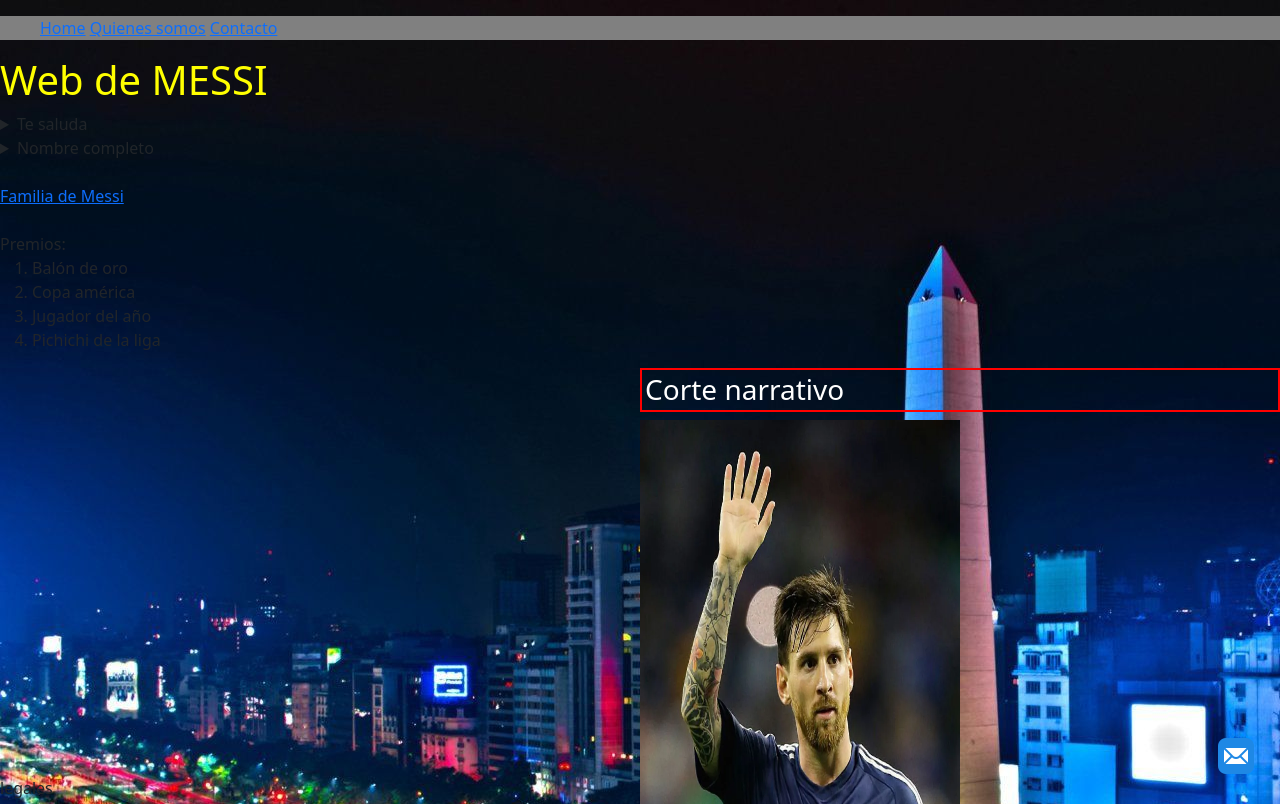
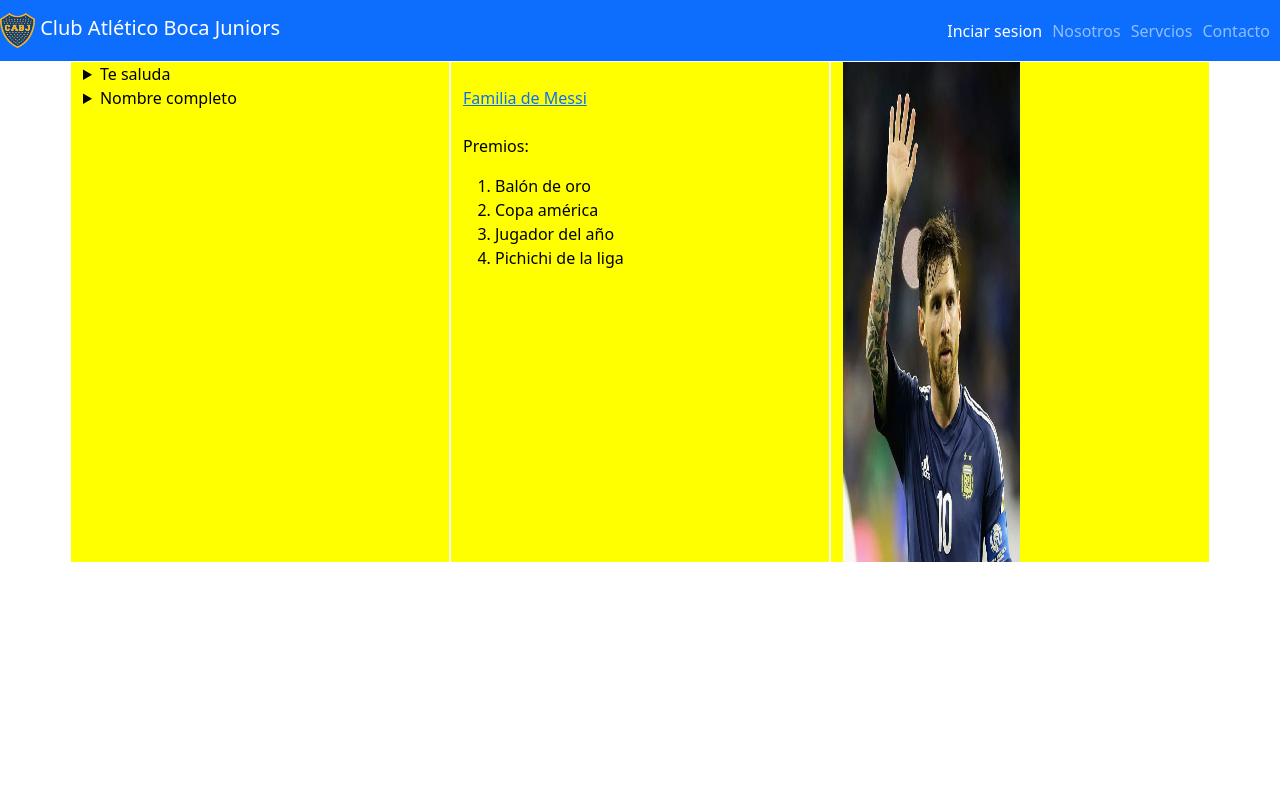
Before and after one commit to LeonelScalise/Practicas-desarrollo-web, a plain HTML site: page index.html in a window 1280 px wide. Shown: the top 804 px of the page. Drawn offline with nearby package versions, Linux system fonts and the light colour scheme.

Commit message:
Navbar y 3 columnas

```diff
--- a/index.html
+++ b/index.html
@@ -10,18 +10,33 @@
 </head>
 
 
-<header>
+<!---<header>
     <menu>
         <a href="hola"><li>Home</li></a>
         <a href="hola"><li>Quienes somos</li></a>
         <a href="hola"><li>Contacto</li></a>
+        <a href="./Iniciar sesión.html"><li>Inciar sesión</li></a>
     </menu>
-</header>
-<Span ID="col-izq"></Span>
+</header> --->
+
+<nav class="navbar navbar-dark bg-primary">
+    <a class="navbar-brand" href="index.html">
+    <img src="./images/boca-juniors-logo-escudo-1-1.png" width="35" height="35" class="d-inline-block align-top" alt="Logo boquita">
+    Club Atlético Boca Juniors
+    </a>
+    <div class="navbar-nav">
+        <a class="nav-item nav-link active" href="./Iniciar sesión.html">Inciar sesion</a>
+        <a class="nav-item nav-link" href="#">Nosotros</a>
+        <a class="nav-item nav-link" href="#">Servcios</a>
+        <a class="nav-item nav-link" href="#">Contacto</a>
+    </div>
+</nav>
+
 <body>
-    <h1 id="Titulo-principal">Web de MESSI</h1>
-
-    <div id="Te saluda">
+    <div class="container">
+        <div class="row">
+            <div class="col">
+                <div id="Te-saluda">
                     <details><summary>Te saluda</summary>
                         <ul>
                             <li>Que</li>
@@ -30,35 +45,32 @@
                         </ul></details>
                 </div>
 
-    <div id="Nombre completo">
-        <details><summary>Nombre completo</summary>
+                <div id="Nombre-completo">
+                    <details><summary >Nombre completo</summary>
                         <ul>
                             <li class="lista-desordenada">Lionel </li>
                             <li class="lista-desordenada">Andrés</li>
                             <li class="lista-desordenada">Messi</li>
                         </ul></details>
                 </div>
+            </div>
+            <div class="col">
                 <br> <a href="./Familia.html">Familia de Messi</a> <br>
-    <br> Premios:
+                <br> <p>Premios:</p>
                 <ol>
                     <li class="lista-desordenada">Balón de oro</li>
                     <li class="lista-desordenada">Copa américa</li>
                     <li class="lista-desordenada">Jugador del año</li>
                     <li class="lista-desordenada">Pichichi de la liga</li>
                 </ol>
-    <footer id="legales">
-        legales
-    </footer>
-    </Span>
+            </div>
+            <div class="col">
+                <img src="./images/Messi saludando.webp" alt="Messi saludando" class="foto-body">
+            </div>
+          </div>
+    </div>
 
-    <Span ID="col-der">
-    <h3>Corte narrativo</h3>
-    <img src="./images/Messi saludando.webp" alt="Messi saludando" class="foto-body">
-    <img src="./images/icons8-mail-48.png" alt="icono mail" class="icono-mail">
+    <!--- <img src="./images/icons8-mail-48.png" alt="icono mail" class="icono-mail"> --->
 
-    <br> <a href="./Datos de usuario.html">Tus datos</a> <br>
-   <!-- A -->
-    <p>Lorem ipsum dolor sit amet consectetur adipisicing elit. Dolore molestiae ipsum optio magni tenetur labore sapiente quam veniam animi. Amet iusto nihil neque tempora repellendus beatae cum quaerat consequuntur quia. Lorem ipsum dolor sit amet consectetur adipisicing elit. Laborum, quis. Esse labore mollitia, magni, similique saepe molestiae quia fuga fugiat tempora molestias illo numquam nihil libero voluptates tempore debitis sequi! Lorem ipsum dolor sit amet consectetur adipisicing elit. Saepe et voluptate non vero. Deleniti suscipit quod neque sequi dolorum libero optio, eius rerum nemo perspiciatis voluptate soluta vero ducimus obcaecati.</p>
-    </Span>
 </body>
 </html>
--- a/styles.css
+++ b/styles.css
@@ -6,21 +6,26 @@ fontawesome.com
 */
 
 .lista-desordenada{ /* Esto es una clase */
+    color:black;
+}
 
-}
-#Titulo-principal{ /* Esto es un ID */
-    color:#ffff00;
-}
 h3{
     color:white;
     border: 2px solid red;
     padding: 3px;
 
 }
-body{background-image:url(./images/Obelisco.jpg);}
 
+body{color:red;}
+
+#Te-saluda{
+    color:black;
+}
+#Nombre-completo{
+    color:black;
+}
 p{
-    color: white;
+    color: black;
 }
 
 .foto-body{
@@ -34,12 +39,11 @@ p{
     right: 20px;
 }
 
-header{
+/*header{
     position: sticky;
     position: -webkit-sticky;
     top:0px;
-    background-color: grey;
-}
+}*/
 menu{
     list-style-type: none;
 }
@@ -47,17 +51,16 @@ menu{
 menu > a > li{
     display:inline;
 }
-
-#col-der{
-    width: 50%;
-    float: right;
-    top:0px;
+.row{
+    background-color:yellow
 }
-#col-izq{
-    width: 50%;
-    float: left;
+.col{
+    border: 1px solid white;
 }
-#legales{
-    bottom: 0;
-    position: fixed;
+.navbar-nav{
+    flex-direction: row !important;
 }
+.navbar-nav .nav-link {
+    padding-right: 10px !important;
+    padding-left: 0 !important;
+}
```
Also changed, not shown: Iniciar sesión.html (renamed from Datos de usuario.html, +2 -2 lines), images/boca-juniors-logo-escudo-1-1.png (added). Lines whose indentation alone changed are shown as unchanged.
